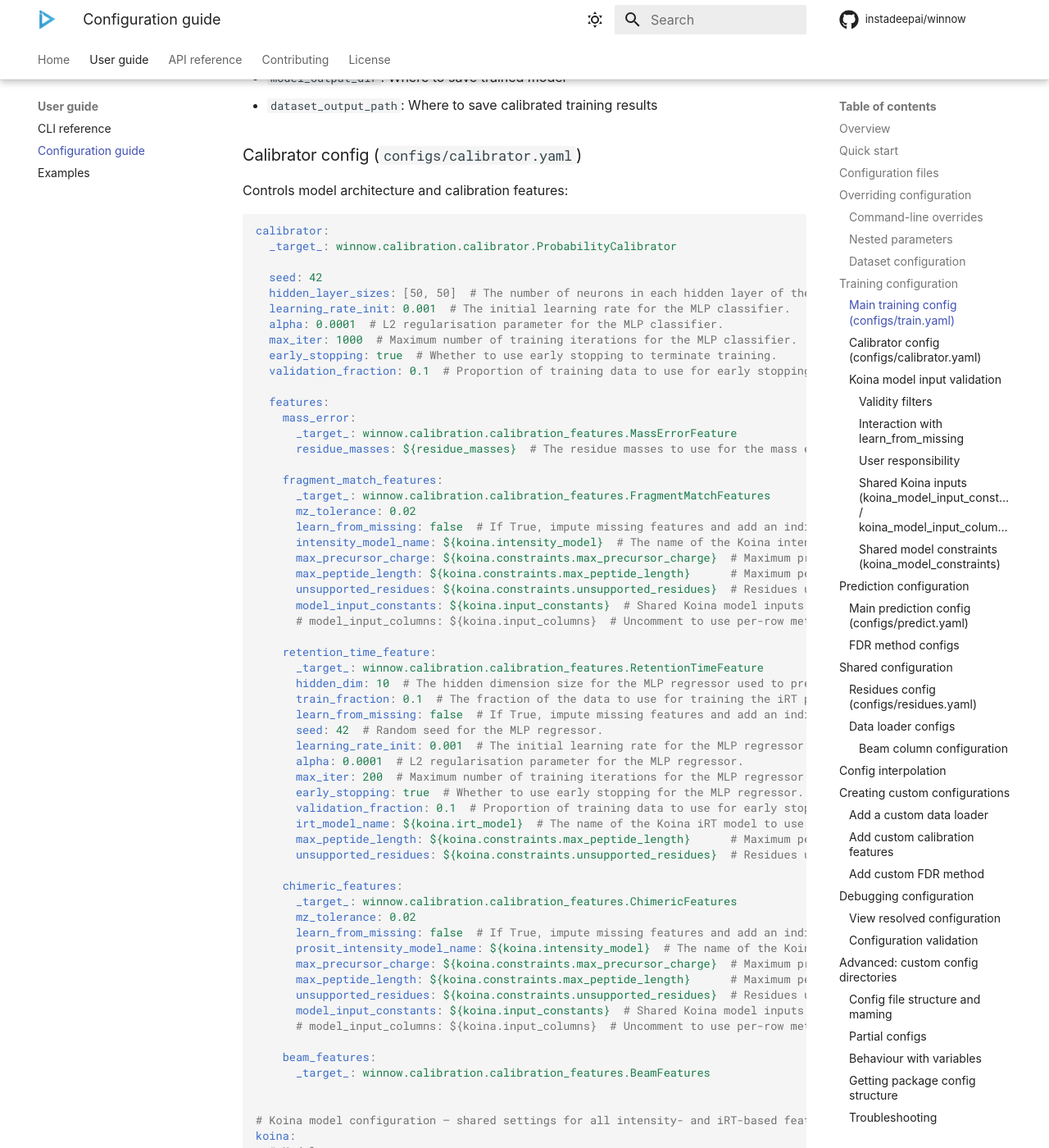
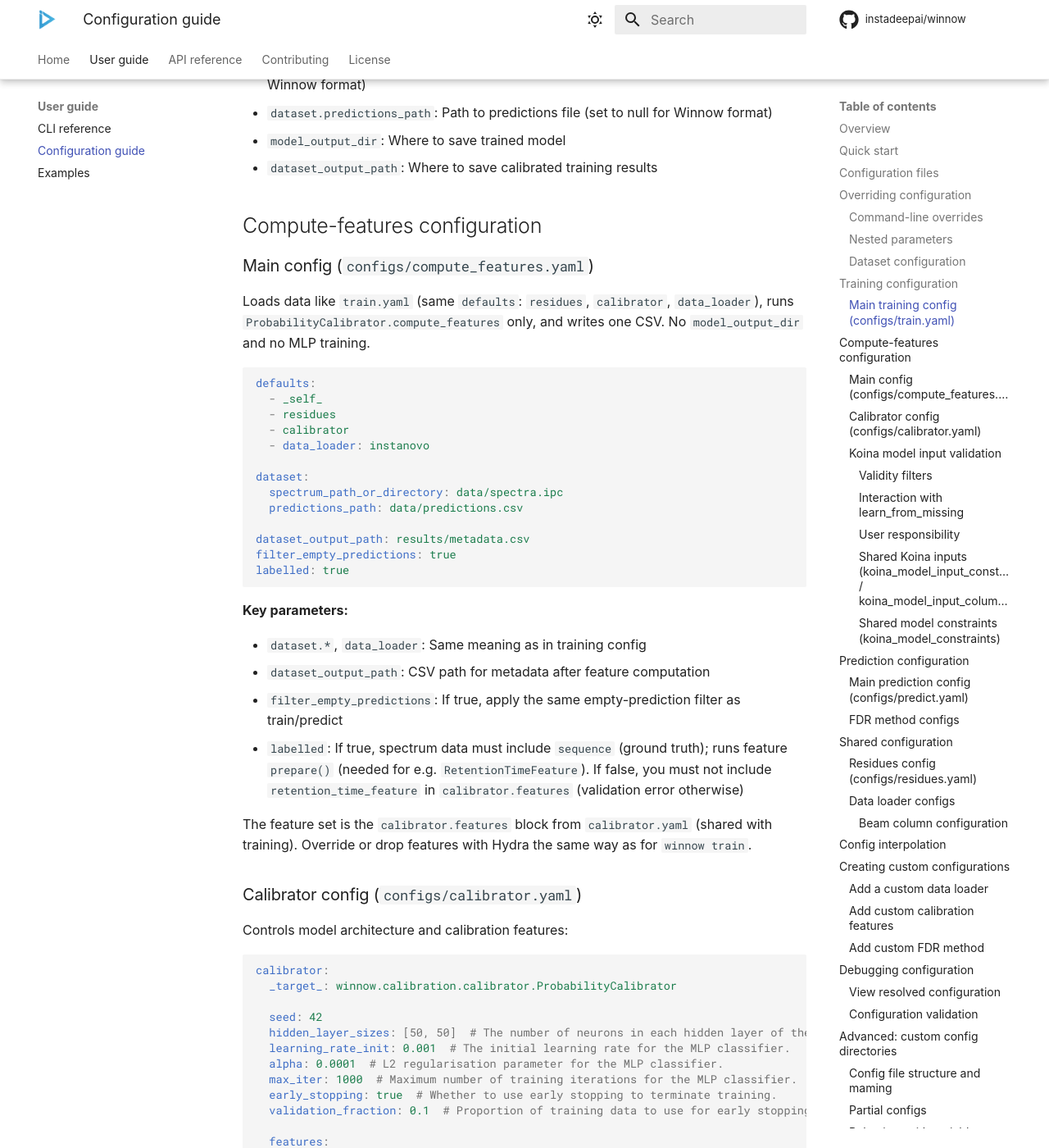
Before and after one commit to instadeepai/winnow, an MkDocs documentation site: the page built from docs/configuration.md, in a window 1280 px wide and 1400 px high, scrolled down 2874 px. Shown: the whole window at 82% size. Built offline with MkDocs 1.6.1 and Material for MkDocs 9.7.7, drawn with Linux system fonts in a browser that asks for light colours; some web fonts are replaced; comment, search, counter and statistics services are not loaded; some of the changed text lies outside the part shown.

Commit message:
docs: update documentation with 'compute-features' command

````diff
--- a/docs/configuration.md
+++ b/docs/configuration.md
@@ -40,6 +40,7 @@ configs/
 │   ├── nonparametric.yaml
 │   └── database_grounded.yaml
 ├── train.yaml                 # Main training config
+├── compute_features.yaml      # Feature-only export (no MLP fit)
 ├── calibrator.yaml            # Model architecture and features
 └── predict.yaml               # Main prediction config
 ```
@@ -64,6 +65,9 @@ winnow train model_output_dir=models/my_model
 
 # Change multiple parameters
 winnow predict data_loader=mztab fdr_control.fdr_threshold=0.01 fdr_method=database_grounded
+
+# Compute-features overrides
+winnow compute-features dataset_output_path=results/features.csv labelled=false
 ```
 
 ### Nested parameters
@@ -125,6 +129,37 @@ dataset_output_path: results/calibrated_dataset.csv
 - `dataset.predictions_path`: Path to predictions file (set to null for Winnow format)
 - `model_output_dir`: Where to save trained model
 - `dataset_output_path`: Where to save calibrated training results
+
+## Compute-features configuration
+
+### Main config (`configs/compute_features.yaml`)
+
+Loads data like `train.yaml` (same `defaults`: `residues`, `calibrator`, `data_loader`), runs `ProbabilityCalibrator.compute_features` only, and writes one CSV. No `model_output_dir` and no MLP training.
+
+```yaml
+defaults:
+  - _self_
+  - residues
+  - calibrator
+  - data_loader: instanovo
+
+dataset:
+  spectrum_path_or_directory: data/spectra.ipc
+  predictions_path: data/predictions.csv
+
+dataset_output_path: results/metadata.csv
+filter_empty_predictions: true
+labelled: true
+```
+
+**Key parameters:**
+
+- `dataset.*`, `data_loader`: Same meaning as in training config
+- `dataset_output_path`: CSV path for metadata after feature computation
+- `filter_empty_predictions`: If true, apply the same empty-prediction filter as train/predict
+- `labelled`: If true, spectrum data must include `sequence` (ground truth); runs feature `prepare()` (needed for e.g. `RetentionTimeFeature`). If false, you must not include `retention_time_feature` in `calibrator.features` (validation error otherwise)
+
+The feature set is the `calibrator.features` block from `calibrator.yaml` (shared with training). Override or drop features with Hydra the same way as for `winnow train`.
 
 ### Calibrator config (`configs/calibrator.yaml`)
 
@@ -577,6 +612,9 @@ winnow config train
 # View prediction configuration
 winnow config predict
 
+# View compute-features configuration
+winnow config compute-features
+
 # View configuration with overrides
 winnow config train data_loader=mztab model_output_dir=custom/path
 winnow config predict fdr_method=database_grounded fdr_control.fdr_threshold=0.01
@@ -615,6 +653,7 @@ my_configs/
 ├── residues.yaml              # Override residue masses/modifications
 ├── calibrator.yaml            # Override calibrator features
 ├── train.yaml                 # Override training config (if needed)
+├── compute_features.yaml      # Override compute-features config (if needed)
 ├── predict.yaml               # Override prediction config (if needed)
 ├── data_loader/               # Override data loaders (if needed)
 │   └── instanovo.yaml
````
Also changed, not shown: docs/cli.md (+39 -0 lines), 3 other files.
